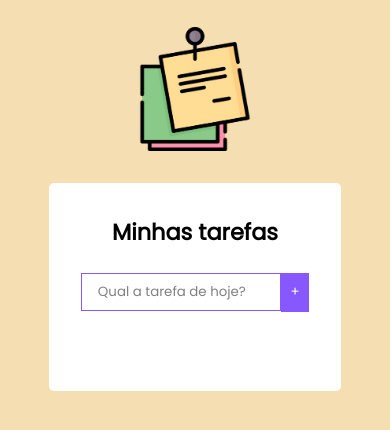
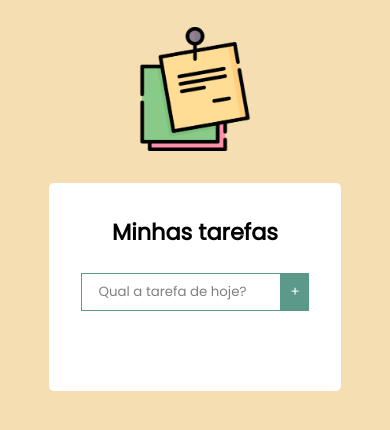
Before and after one commit to jp-avr/To-do-list, a React (Vite) app: page / in a window 390 px wide. Shown: the top 430 px of the page. Built offline with nearby package versions, Linux system fonts and the light colour scheme; the HTML template or start-up script is replaced by a standard one.

Commit message:
atualizando cor da barra de tarefa

```diff
--- a/src/App.css
+++ b/src/App.css
@@ -57,7 +57,7 @@ p {
 .todo-input {
   outline: none;
   background: none;
-  border: 1px solid #8758ff;
+  border: 1px solid #5B9A8B;
   padding: 0.5rem 1rem;
   margin-top: 1rem;
   margin-bottom: 2rem;
@@ -70,10 +70,10 @@ p {
 }
 
 .todo-btn {
-  background: #8758ff;
+  background: #5B9A8B;
   color: #fff;
   border: none;
-  padding: 0.60rem;
+  padding: 0.55rem;
   cursor: pointer;
 }
 
@@ -131,6 +131,10 @@ p {
   .todo-input {
     width: 200px;
   }
+
+  .todo-btn {
+    padding: 0.56rem;
+  }
 }
 
 /* RESPONSIVIDADE TABLET */
@@ -158,6 +162,5 @@ p {
 
   .todo-btn {
     padding: 0.60rem;
-    cursor: pointer;
   }
 }
```
